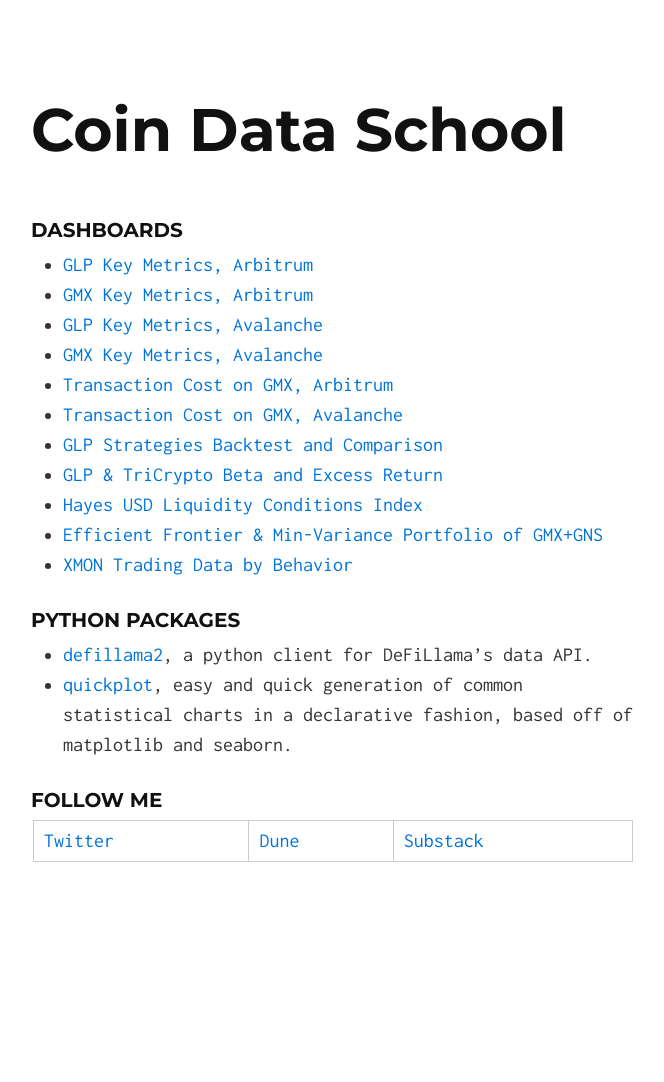
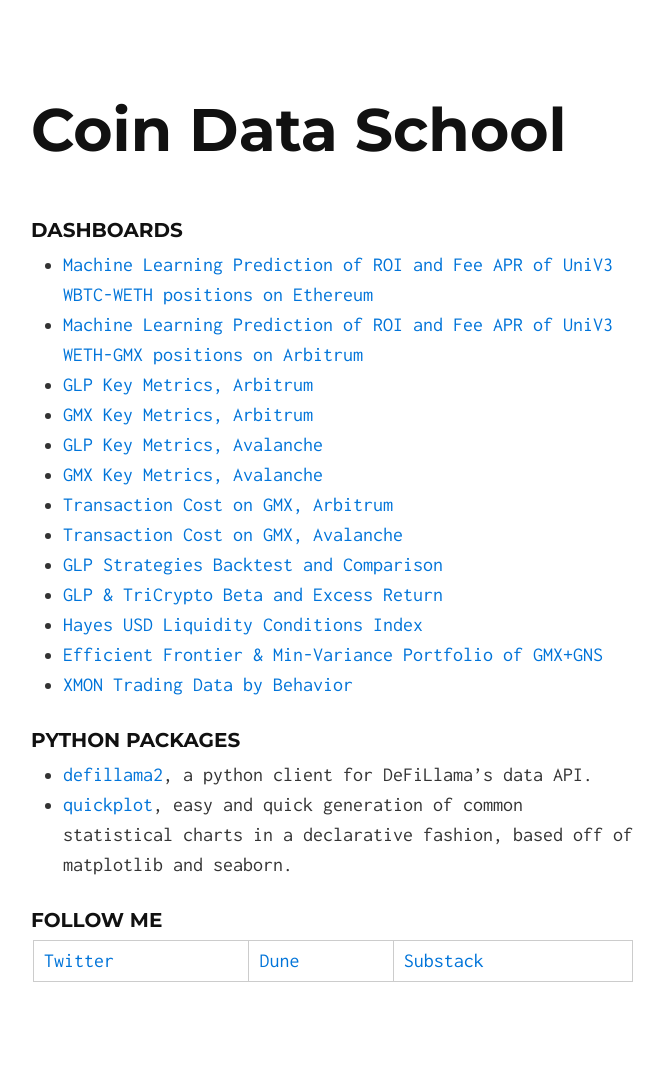
Before and after one commit to coindataschool/showcase, a Jekyll site: the page built from index.md, in a window 1280 px wide. Shown: the whole page, without its empty margins (307-971 px from the left). Built offline with Jekyll 4.4.1, drawn with Linux system fonts in a browser that asks for light colours; our own code applies the rules of GitHub Pages for plain Markdown files; before the commit the page ends 962 px from its top, so only the background shows below that.

Commit message:
add two more dashboards

```diff
--- a/index.md
+++ b/index.md
@@ -4,6 +4,8 @@ layout: default
 
 ### Dashboards
 
+* [Machine Learning Prediction of ROI and Fee APR of UniV3 WBTC-WETH positions on Ethereum](https://coindataschool-univ3-roi-prediction-wbtc-weth-main-oufzxi.streamlit.app/)
+* [Machine Learning Prediction of ROI and Fee APR of UniV3 WETH-GMX positions on Arbitrum](https://coindataschool-univ3-roi-prediction-weth-gmx-main-ponc95.streamlit.app/)
 * [GLP Key Metrics, Arbitrum](https://dune.com/coindataschool/glp-arbitrum)
 * [GMX Key Metrics, Arbitrum](https://dune.com/coindataschool/gmx-arbitrum)
 * [GLP Key Metrics, Avalanche](https://dune.com/coindataschool/glp-avalanche)
```
